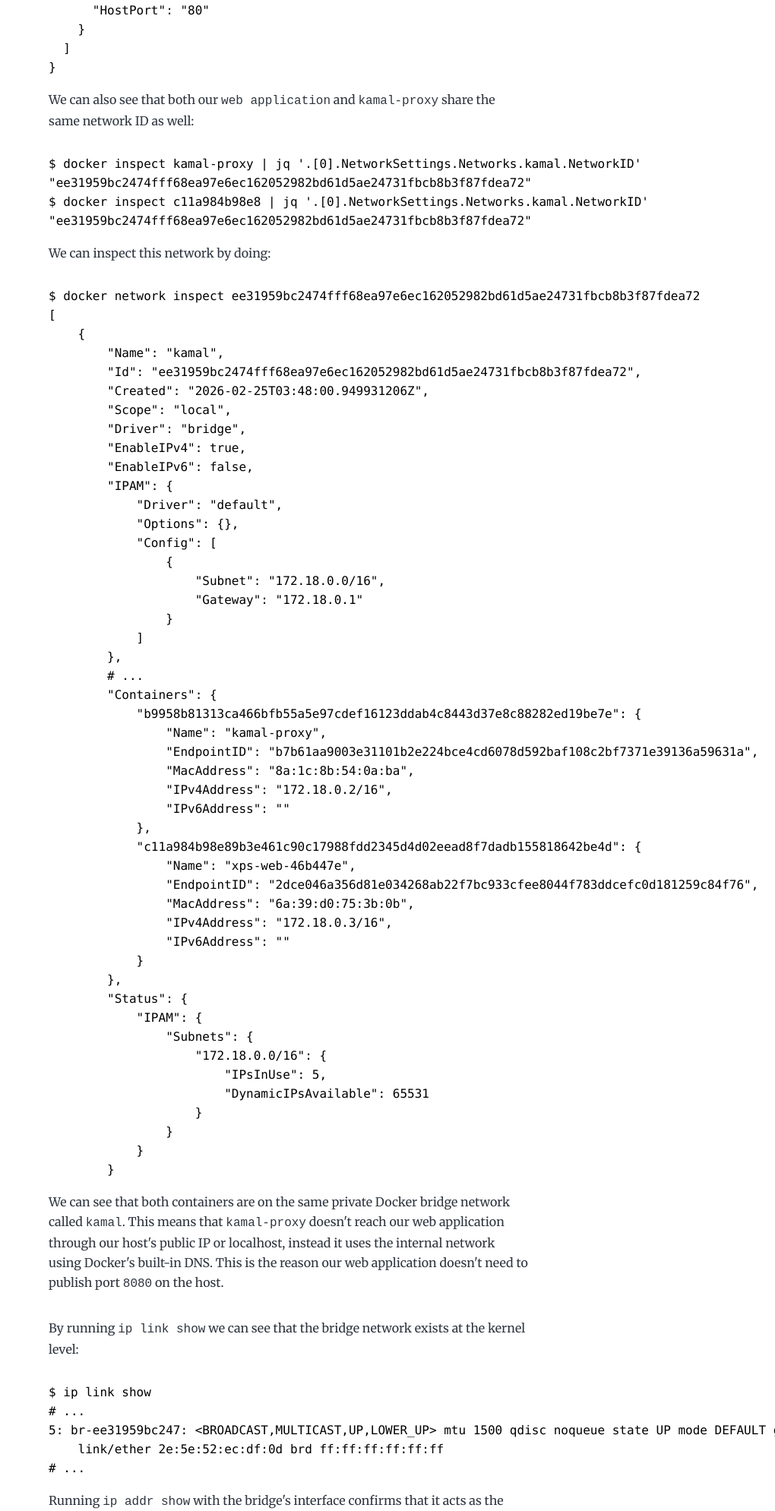
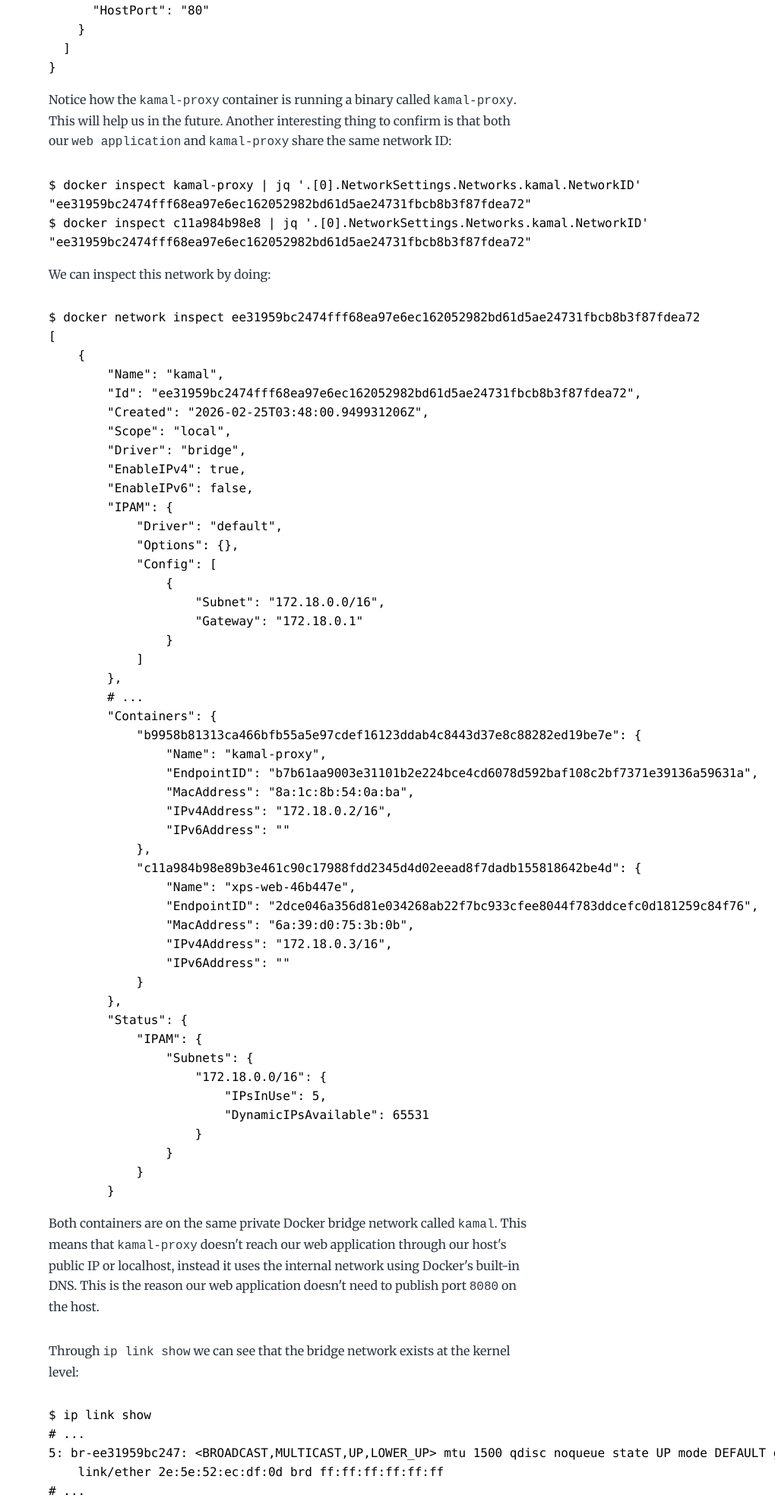
Before and after one commit to bernardoamc/bernardoamc.com, a Gatsby site: page /kamal-proxy-deep-dive/ in a window 1280 px wide. Shown: the part 1463-3452 px from the top of the page at 76% size, without its empty margins (260-1280 px from the left). Built offline with nearby package versions, Linux system fonts and the light colour scheme; Gatsby itself is replaced by a stand-in of ours; some packages are replaced by stand-ins of ours; code samples lack their colours.

Commit message:
Improve flow

````diff
--- a/content/blog/kamal-proxy-deep-dive/index.md
+++ b/content/blog/kamal-proxy-deep-dive/index.md
@@ -47,7 +47,7 @@ $ docker inspect kamal-proxy | jq '.[0].HostConfig.PortBindings'
 }
 ```
 
-We can also see that both our `web application` and `kamal-proxy` share the same network ID as well:
+Notice how the `kamal-proxy` container is running a binary called `kamal-proxy`. This will help us in the future. Another interesting thing to confirm is that both our `web application` and `kamal-proxy` share the same network ID:
 
 ```bash
 $ docker inspect kamal-proxy | jq '.[0].NetworkSettings.Networks.kamal.NetworkID'
@@ -108,9 +108,9 @@ $ docker network inspect ee31959bc2474fff68ea97e6ec162052982bd61d5ae24731fbcb8b3
         }
 ```
 
-We can see that both containers are on the same private Docker bridge network called `kamal`. This means that `kamal-proxy` doesn't reach our web application through our host's public IP or localhost, instead it uses the internal network using Docker's built-in DNS. This is the reason our web application doesn't need to publish port `8080` on the host.
+Both containers are on the same private Docker bridge network called `kamal`. This means that `kamal-proxy` doesn't reach our web application through our host's public IP or localhost, instead it uses the internal network using Docker's built-in DNS. This is the reason our web application doesn't need to publish port `8080` on the host.
 
-By running `ip link show` we can see that the bridge network exists at the kernel level:
+Through `ip link show` we can see that the bridge network exists at the kernel level:
 
 ```bash
 $ ip link show
@@ -143,7 +143,7 @@ $ ip link show | grep -A1 veth
     link/ether be:96:a0:9d:e9:a5 brd ff:ff:ff:ff:ff:ff link-netnsid 1
 ```
 
-Two things of notice. First, both `veth` pairs are `@if2`, which means they are connected to the second interface in the [namespace](https://man7.org/linux/man-pages/man7/namespaces.7.html) container network stack. Second, see that `master` is `br-ee31959bc247`? That's our bridge! Let's check the other side of one of our veth pairs inside our container namespaces by using [nsenter](https://man7.org/linux/man-pages/man1/nsenter.1.html):
+Two things of notice. First, both `veth` pairs are `@if2`, which means they are connected to the second interface in the [namespace](https://man7.org/linux/man-pages/man7/namespaces.7.html) container network stack. Second, see that `master` is `br-ee31959bc247`? That's our bridge! Let's check the other side of one of our veth pairs inside `kamal-proxy` container namespace by using [nsenter](https://man7.org/linux/man-pages/man1/nsenter.1.html):
 
 ```bash
 $ nsenter --net --target $(docker inspect -f '{{.State.Pid}}' kamal-proxy) ip addr show
@@ -267,7 +267,7 @@ Any process inside this namespace that tries to query DNS on port 53 gets silent
 - Responses from 127.0.0.11:39291 → source rewritten to port 53
 - Responses from 127.0.0.11:57361 → source rewritten to port 53
 
-This still doesn't explain how `kamal-proxy` knows about the new container! Let's inspect the binary itself:
+But this still doesn't explain how `kamal-proxy` knows about the new container! Let's inspect the binary itself:
 
 ```bash
 $ docker exec kamal-proxy kamal-proxy deploy --help
@@ -285,7 +285,7 @@ Service  Host           Path  Target             State    TLS
 xps-web  tasks.xps.one  /     dfdee429978c:8080  running  yes
 ```
 
-See how our target is the existing container? Pretty cool! So who tells `kamal-proxy` the container and how? A common pattern in these systems is to use a unix [socket](https://man7.org/linux/man-pages/man2/socket.2.html) to communicate with a process, do we have one of those?
+See how our target is the existing container? Pretty cool! So who tells `kamal-proxy` about the container and how? A common pattern in these systems is to use a unix [socket](https://man7.org/linux/man-pages/man2/socket.2.html) to communicate with a process, do we have one of those?
 
 ```bash
 $ cat /proc/$(docker inspect -f '{{.State.Pid}}' kamal-proxy)/net/unix
````
